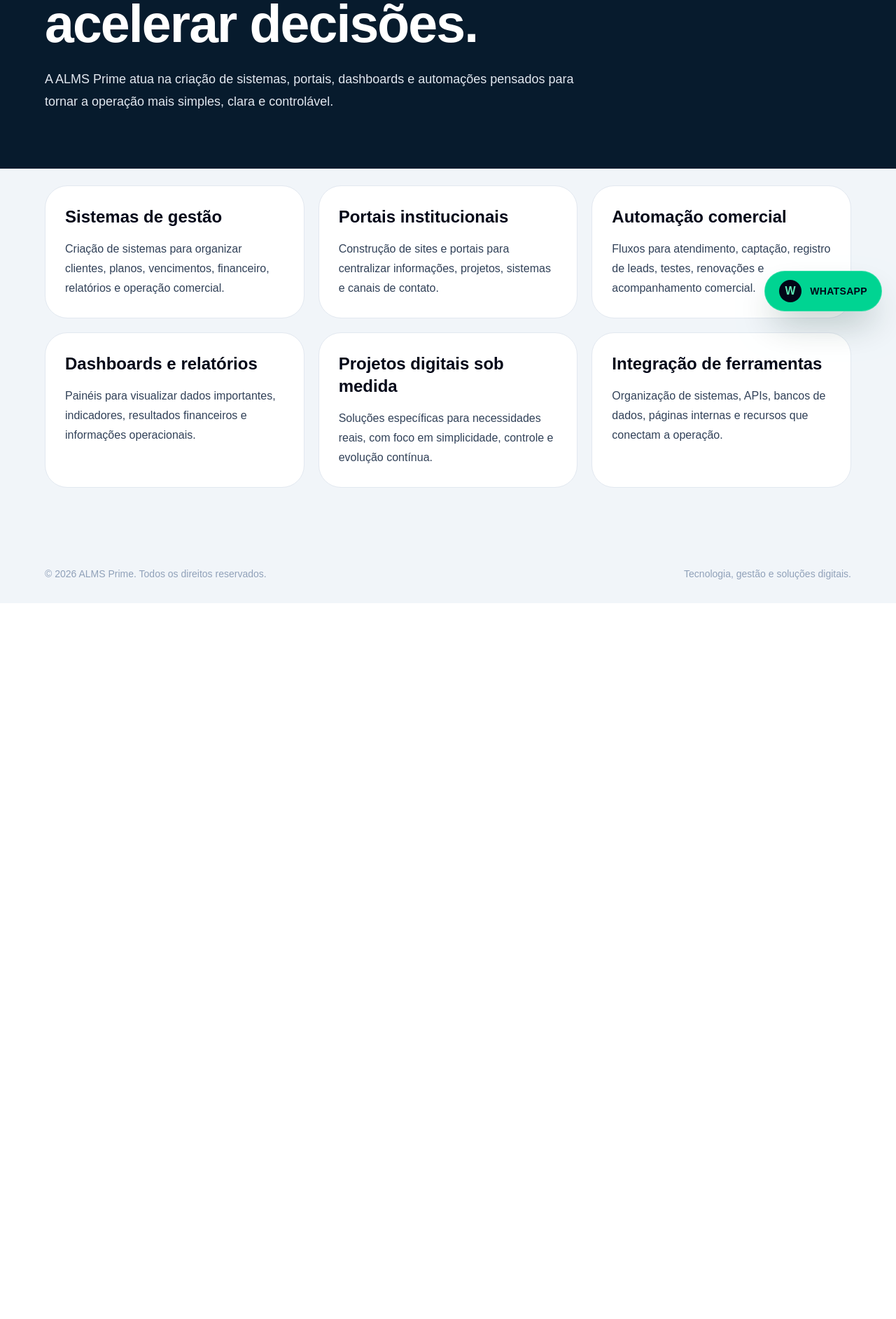
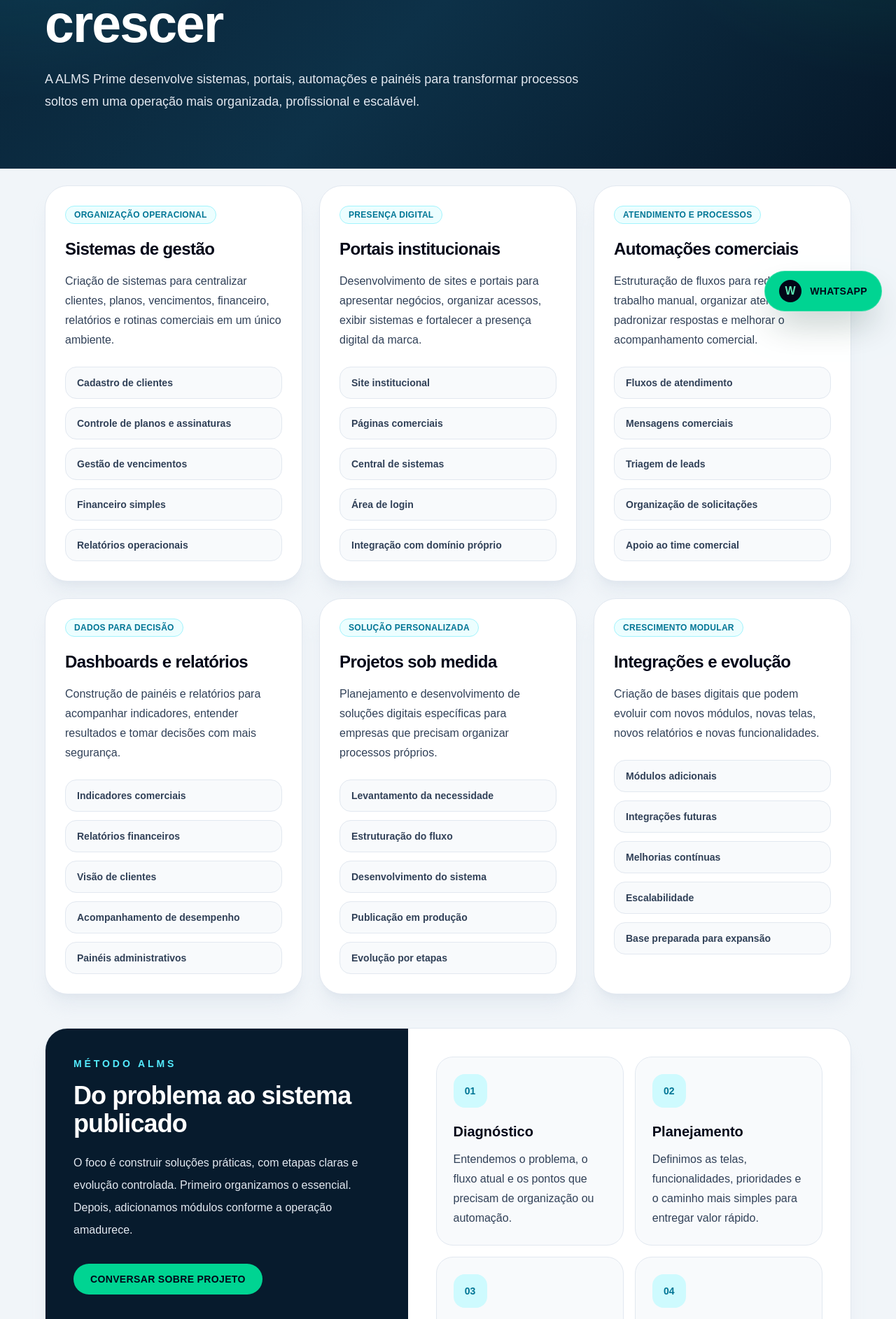
Before and after one commit to mendesrogerm/alms-prime-portal, a Next.js app: page /solucoes in a window 1280 px wide. Shown: the part 335-2220 px from the top of the page at 70% size. Before the commit the page ends 1197 px from the top, so only its background shows below. Built offline with nearby package versions, Linux system fonts and the light colour scheme.

Commit message:
Melhorar pagina de solucoes institucionais

```diff
--- a/src/app/solucoes/page.tsx
+++ b/src/app/solucoes/page.tsx
@@ -5,33 +5,108 @@ import { SiteHeader } from "../../components/SiteHeader";
 const solucoes = [
   {
     titulo: "Sistemas de gestão",
-    texto:
-      "Criação de sistemas para organizar clientes, planos, vencimentos, financeiro, relatórios e operação comercial.",
+    subtitulo: "Organização operacional",
+    descricao:
+      "Criação de sistemas para centralizar clientes, planos, vencimentos, financeiro, relatórios e rotinas comerciais em um único ambiente.",
+    itens: [
+      "Cadastro de clientes",
+      "Controle de planos e assinaturas",
+      "Gestão de vencimentos",
+      "Financeiro simples",
+      "Relatórios operacionais",
+    ],
   },
   {
     titulo: "Portais institucionais",
-    texto:
-      "Construção de sites e portais para centralizar informações, projetos, sistemas e canais de contato.",
+    subtitulo: "Presença digital",
+    descricao:
+      "Desenvolvimento de sites e portais para apresentar negócios, organizar acessos, exibir sistemas e fortalecer a presença digital da marca.",
+    itens: [
+      "Site institucional",
+      "Páginas comerciais",
+      "Central de sistemas",
+      "Área de login",
+      "Integração com domínio próprio",
+    ],
   },
   {
-    titulo: "Automação comercial",
-    texto:
-      "Fluxos para atendimento, captação, registro de leads, testes, renovações e acompanhamento comercial.",
+    titulo: "Automações comerciais",
+    subtitulo: "Atendimento e processos",
+    descricao:
+      "Estruturação de fluxos para reduzir trabalho manual, organizar atendimento, padronizar respostas e melhorar o acompanhamento comercial.",
+    itens: [
+      "Fluxos de atendimento",
+      "Mensagens comerciais",
+      "Triagem de leads",
+      "Organização de solicitações",
+      "Apoio ao time comercial",
+    ],
   },
   {
     titulo: "Dashboards e relatórios",
-    texto:
-      "Painéis para visualizar dados importantes, indicadores, resultados financeiros e informações operacionais.",
+    subtitulo: "Dados para decisão",
+    descricao:
+      "Construção de painéis e relatórios para acompanhar indicadores, entender resultados e tomar decisões com mais segurança.",
+    itens: [
+      "Indicadores comerciais",
+      "Relatórios financeiros",
+      "Visão de clientes",
+      "Acompanhamento de desempenho",
+      "Painéis administrativos",
+    ],
   },
   {
-    titulo: "Projetos digitais sob medida",
-    texto:
-      "Soluções específicas para necessidades reais, com foco em simplicidade, controle e evolução contínua.",
+    titulo: "Projetos sob medida",
+    subtitulo: "Solução personalizada",
+    descricao:
+      "Planejamento e desenvolvimento de soluções digitais específicas para empresas que precisam organizar processos próprios.",
+    itens: [
+      "Levantamento da necessidade",
+      "Estruturação do fluxo",
+      "Desenvolvimento do sistema",
+      "Publicação em produção",
+      "Evolução por etapas",
+    ],
   },
   {
-    titulo: "Integração de ferramentas",
-    texto:
-      "Organização de sistemas, APIs, bancos de dados, páginas internas e recursos que conectam a operação.",
+    titulo: "Integrações e evolução",
+    subtitulo: "Crescimento modular",
+    descricao:
+      "Criação de bases digitais que podem evoluir com novos módulos, novas telas, novos relatórios e novas funcionalidades.",
+    itens: [
+      "Módulos adicionais",
+      "Integrações futuras",
+      "Melhorias contínuas",
+      "Escalabilidade",
+      "Base preparada para expansão",
+    ],
+  },
+];
+
+const processo = [
+  {
+    etapa: "01",
+    titulo: "Diagnóstico",
+    descricao:
+      "Entendemos o problema, o fluxo atual e os pontos que precisam de organização ou automação.",
+  },
+  {
+    etapa: "02",
+    titulo: "Planejamento",
+    descricao:
+      "Definimos as telas, funcionalidades, prioridades e o caminho mais simples para entregar valor rápido.",
+  },
+  {
+    etapa: "03",
+    titulo: "Desenvolvimento",
+    descricao:
+      "Construímos a solução digital com foco em usabilidade, clareza operacional e estrutura preparada para evolução.",
+  },
+  {
+    etapa: "04",
+    titulo: "Publicação",
+    descricao:
+      "Colocamos o projeto no ar, com domínio, deploy e ajustes finais para uso real.",
   },
 ];
 
@@ -39,29 +114,134 @@ export default function SolucoesPage() {
   return (
     <main className="min-h-screen bg-slate-100 text-slate-950">
       <section className="relative overflow-hidden bg-[#071b2d] px-6 py-6 text-white sm:px-10 lg:px-16">
-        <div className="absolute inset-0 -z-10 bg-[radial-gradient(circle_at_top_right,rgba(16,185,129,0.18),transparent_34%),linear-gradient(135deg,#020617_0%,#07111f_52%,#020617_100%)]" />
+        <div className="absolute inset-0 bg-[radial-gradient(circle_at_top_left,rgba(34,211,238,0.26),transparent_34%),radial-gradient(circle_at_top_right,rgba(16,185,129,0.22),transparent_32%),linear-gradient(135deg,#082033_0%,#0d3148_52%,#061728_100%)]" />
 
-        <SiteHeader />
+        <div className="relative">
+          <SiteHeader />
 
-        <PageHero
-          eyebrow="Soluções"
-          title="Soluções digitais para organizar processos e acelerar decisões."
-          description="A ALMS Prime atua na criação de sistemas, portais, dashboards e automações pensados para tornar a operação mais simples, clara e controlável."
-          accent="emerald"
-        />
+          <PageHero
+            eyebrow="Soluções"
+            title="Soluções digitais para organizar, vender e crescer"
+            description="A ALMS Prime desenvolve sistemas, portais, automações e painéis para transformar processos soltos em uma operação mais organizada, profissional e escalável."
+          />
+        </div>
       </section>
 
       <section className="-mt-6 px-6 pb-20 pt-12 sm:px-10 lg:px-16">
-        <div className="mx-auto grid max-w-7xl gap-5 md:grid-cols-2 lg:grid-cols-3">
+        <div className="mx-auto grid max-w-7xl gap-6 lg:grid-cols-3">
           {solucoes.map((solucao) => (
-            <div
+            <article
               key={solucao.titulo}
-              className="rounded-[2rem] border border-slate-200 bg-white p-7"
+              className="rounded-[2rem] border border-slate-200 bg-white p-7 shadow-xl shadow-slate-300/30 transition hover:-translate-y-1 hover:border-cyan-300/60 hover:shadow-2xl hover:shadow-cyan-900/10"
             >
-              <h2 className="text-2xl font-black">{solucao.titulo}</h2>
-              <p className="mt-4 leading-7 text-slate-700">{solucao.texto}</p>
+              <div className="mb-5 inline-flex rounded-full border border-cyan-200 bg-cyan-50 px-3 py-1 text-xs font-black uppercase tracking-wide text-cyan-700">
+                {solucao.subtitulo}
+              </div>
+
+              <h2 className="text-2xl font-black tracking-tight text-slate-950">
+                {solucao.titulo}
+              </h2>
+
+              <p className="mt-4 leading-7 text-slate-700">
+                {solucao.descricao}
+              </p>
+
+              <div className="mt-6 space-y-3">
+                {solucao.itens.map((item) => (
+                  <div
+                    key={item}
+                    className="rounded-2xl border border-slate-200 bg-slate-50 px-4 py-3 text-sm font-semibold text-slate-700"
+                  >
+                    {item}
+                  </div>
+                ))}
+              </div>
+            </article>
+          ))}
+        </div>
+
+        <div className="mx-auto mt-12 overflow-hidden rounded-[2rem] border border-slate-200 bg-white shadow-xl shadow-slate-300/30">
+          <div className="grid gap-0 lg:grid-cols-[0.9fr_1.1fr]">
+            <div className="bg-[#071b2d] p-8 text-white sm:p-10">
+              <p className="text-sm font-black uppercase tracking-[0.28em] text-cyan-300">
+                Método ALMS
+              </p>
+
+              <h2 className="mt-4 text-3xl font-black tracking-tight sm:text-4xl">
+                Do problema ao sistema publicado
+              </h2>
+
+              <p className="mt-5 leading-8 text-slate-200">
+                O foco é construir soluções práticas, com etapas claras e
+                evolução controlada. Primeiro organizamos o essencial. Depois,
+                adicionamos módulos conforme a operação amadurece.
+              </p>
+
+              <a
+                href="https://wa.me/5511964073364?text=Ol%C3%A1%2C%20vim%20pela%20p%C3%A1gina%20de%20solu%C3%A7%C3%B5es%20da%20ALMS%20Prime%20e%20gostaria%20de%20conversar%20sobre%20um%20projeto."
+                target="_blank"
+                rel="noreferrer"
+                className="mt-8 inline-flex rounded-full bg-emerald-400 px-6 py-3 text-sm font-black uppercase tracking-wide text-slate-950 transition hover:-translate-y-1 hover:bg-emerald-300"
+              >
+                Conversar sobre projeto
+              </a>
             </div>
-          ))}
+
+            <div className="grid gap-4 p-8 sm:p-10 md:grid-cols-2">
+              {processo.map((item) => (
+                <div
+                  key={item.etapa}
+                  className="rounded-3xl border border-slate-200 bg-slate-50 p-6"
+                >
+                  <div className="mb-5 flex h-12 w-12 items-center justify-center rounded-2xl bg-cyan-100 text-sm font-black text-cyan-700">
+                    {item.etapa}
+                  </div>
+
+                  <h3 className="text-xl font-black text-slate-950">
+                    {item.titulo}
+                  </h3>
+
+                  <p className="mt-3 leading-7 text-slate-700">
+                    {item.descricao}
+                  </p>
+                </div>
+              ))}
+            </div>
+          </div>
+        </div>
+
+        <div className="mx-auto mt-12 rounded-[2rem] border border-slate-200 bg-white p-8 text-center shadow-xl shadow-slate-300/30 sm:p-10">
+          <p className="text-sm font-black uppercase tracking-[0.28em] text-emerald-700">
+            Próximo passo
+          </p>
+
+          <h2 className="mx-auto mt-4 max-w-3xl text-3xl font-black tracking-tight text-slate-950 sm:text-4xl">
+            Quer transformar uma rotina manual em uma solução digital?
+          </h2>
+
+          <p className="mx-auto mt-5 max-w-3xl leading-8 text-slate-700">
+            Chame a ALMS Prime e explique sua necessidade. A partir disso,
+            podemos estruturar o melhor caminho para criar uma solução simples,
+            útil e preparada para crescer.
+          </p>
+
+          <div className="mt-8 flex flex-col justify-center gap-4 sm:flex-row">
+            <a
+              href="https://wa.me/5511964073364?text=Ol%C3%A1%2C%20gostaria%20de%20criar%20uma%20solu%C3%A7%C3%A3o%20digital%20com%20a%20ALMS%20Prime."
+              target="_blank"
+              rel="noreferrer"
+              className="rounded-full bg-emerald-400 px-6 py-3 text-sm font-black uppercase tracking-wide text-slate-950 transition hover:-translate-y-1 hover:bg-emerald-300"
+            >
+              Chamar no WhatsApp
+            </a>
+
+            <a
+              href="/sistemas"
+              className="rounded-full border border-slate-300 px-6 py-3 text-sm font-black uppercase tracking-wide text-slate-950 transition hover:-translate-y-1 hover:border-cyan-400 hover:bg-cyan-50"
+            >
+              Ver sistemas
+            </a>
+          </div>
         </div>
       </section>
 
```
